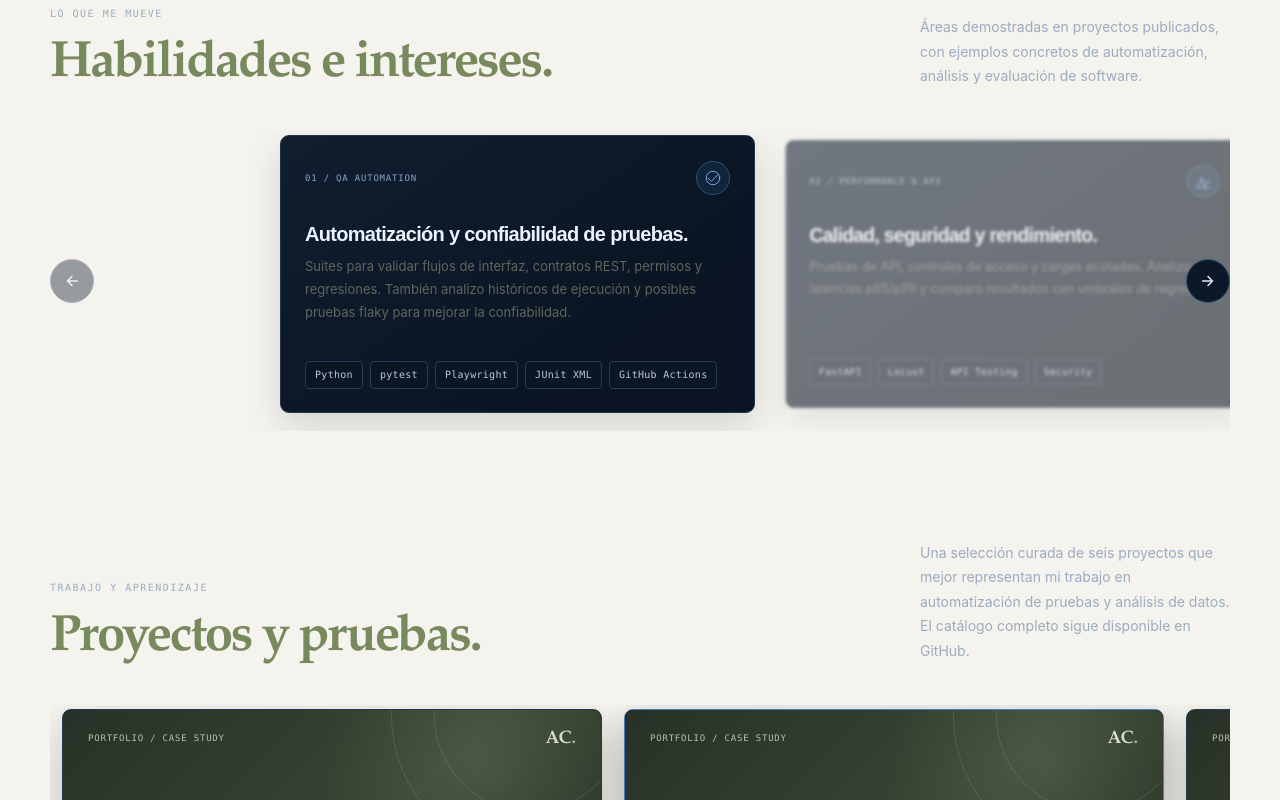
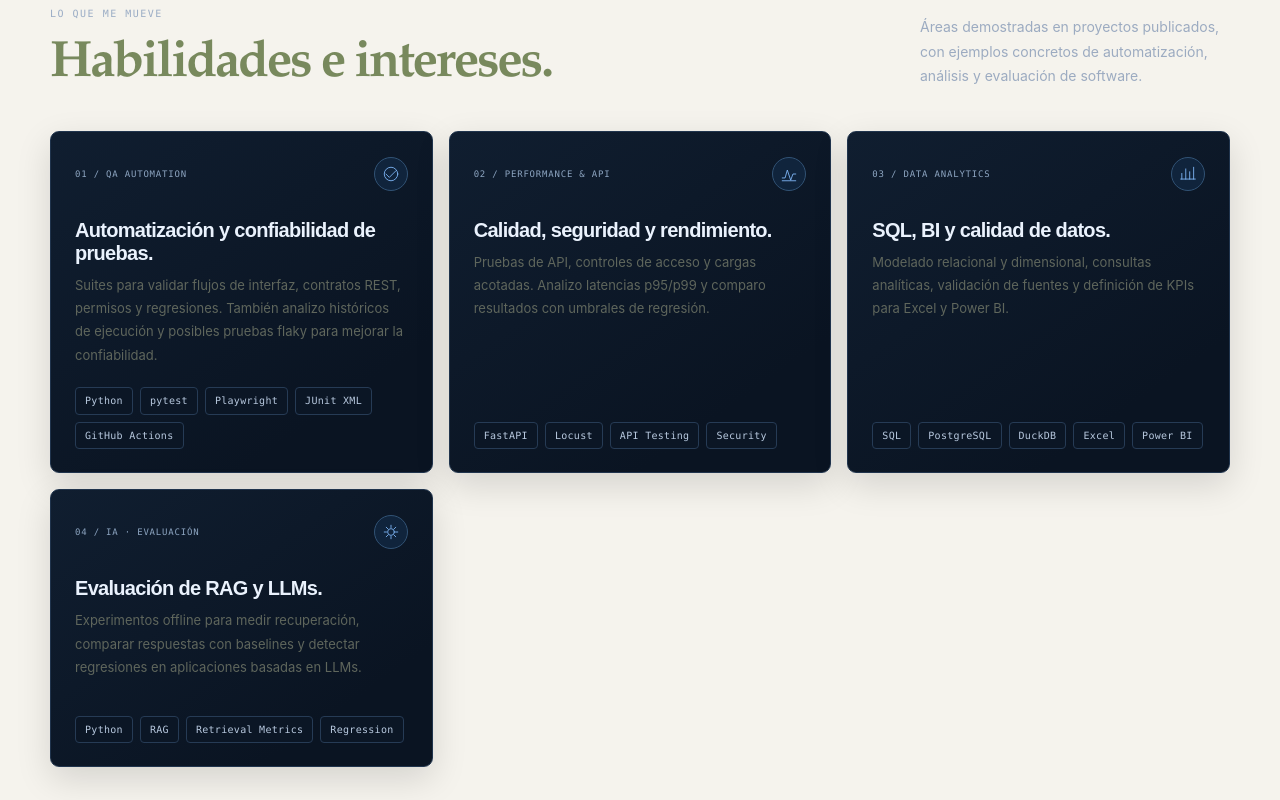
Before and after one commit to agustiininicabral/portfolio-agustin, a React (Vite) app: page / in a window 1280 px wide. Shown: the part 2780-3580 px from the top of the page. Built offline with nearby package versions, Linux system fonts and the light colour scheme.

Commit message:
Show focus areas as a static accessible grid

```diff
--- a/src/App.jsx
+++ b/src/App.jsx
@@ -505,7 +505,7 @@ export default function App() {
           </p>
         </div>
 
-        <Carousel id="interest-carousel" label="de intereses y enfoque" className="focus-grid" autoRotate={false}>
+        <div className="focus-grid">
           {focusAreas.map((area) => (
             <article className="focus-card" key={area.number}>
               <div className="card-topline">
@@ -519,7 +519,7 @@ export default function App() {
               </div>
             </article>
           ))}
-        </Carousel>
+        </div>
       </section>
 
       <section className="projects-section" id="proyectos" aria-labelledby="projects-title">
```
